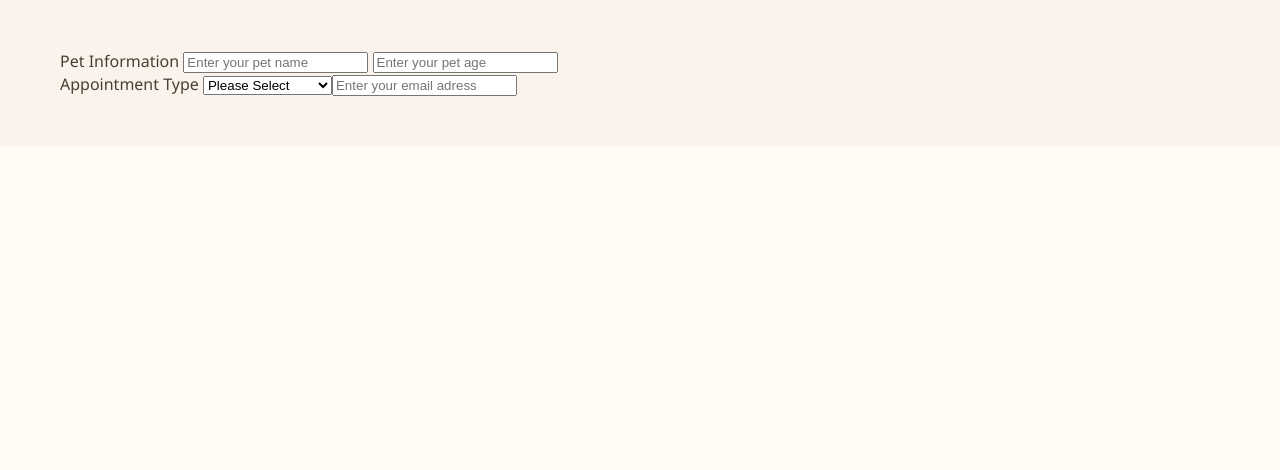
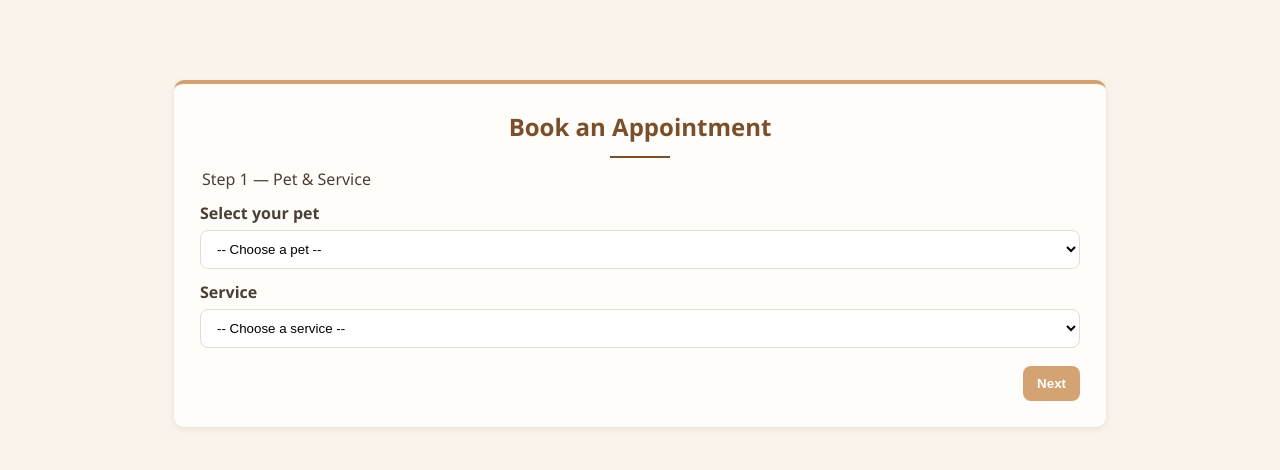
Before and after one commit to ivyyyyy2002-svg/Veterinary-Clinic-Appointment-System, a plain HTML site: page appointment.html in a window 1280 px wide. Drawn offline with Linux system fonts and the light colour scheme.

Commit message:
Implement multi-step appointment booking form with enhanced styles

```diff
--- a/appointment.html
+++ b/appointment.html
@@ -7,29 +7,89 @@
     <link rel="stylesheet" type="text/css" href="styles.css">
 </head>
 <body>
-    <!-- appointment form -->
-    <!-- only login clients can book appointments -->
+    <!-- appointment form (multi-step) -->
     <div class="content">
         <div class="appointment-form" id="appointment_form">
-            <form action="">
-                <div class="form-container">
-                    <label for="petinfo">Pet Information</label>
-                    <input placeholder="Enter your pet name" oninput="this.className = ''">
-                    <input placeholder="Enter your pet age"  oninput="this.className = ''">
+            <h2>Book an Appointment</h2>
+
+            <form id="multiStepForm" novalidate>
+            <!-- STEP 1 choose pets and service type -->
+            <fieldset class="step active" data-step="1">
+                <legend>Step 1 — Pet & Service</legend>
+
+                <label for="petSelect">Select your pet</label>
+                <select id="petSelect" name="pet" required>
+                <!-- this is only for testing -->
+                <option value="">-- Choose a pet --</option>
+                <option value="fluffy">Fluffy (Cat)</option>
+                <option value="buddy">Buddy (Dog)</option>
+                <option value="tweety">Tweety (Parrot)</option>
+                </select>
+
+                <label for="serviceSelect">Service</label>
+                <select id="serviceSelect" name="service" required>
+                <option value="">-- Choose a service --</option>
+                <option value="wellness">General Check-up</option>
+                <option value="vaccination">Vaccination</option>
+                <option value="illness">Illness Consultation</option>
+                <option value="surgery">Surgery</option>
+                <option value="dental">Dental Care</option>
+                </select>
+
+                <div class="step-actions">
+                <button type="button" class="btn btn-next">Next</button>
+                </div>
+            </fieldset>
+
+            <!-- STEP 2 choose doctor and apoointment date -->
+            <fieldset class="step" data-step="2">
+                <legend>Step 2 — Vet, Date & Time</legend>
+
+                <label for="vetSelect">Select veterinarian</label>
+                <select id="vetSelect" name="vet" required>
+                <option value="">-- Choose a veterinarian --</option>
+                <option value="dr_ivy">Dr. Ivy Li</option>
+                <option value="dr_ziqi">Dr. Ziqi Liu</option>
+                <option value="dr_guest">Dr. Guest</option>
+                </select>
+
+                <label for="dateInput">Appointment date</label>
+                <input id="dateInput" name="date" type="date" required>
+
+                <label for="timeSelect">Time slot</label>
+                <select id="timeSelect" name="time" required>
+                <option value="">-- Choose a time --</option>
+
+                <option value="09:00">09:00 AM</option>
+                <option value="10:00">10:00 AM</option>
+                <option value="11:00">11:00 AM</option>
+                <option value="13:00">01:00 PM</option>
+                <option value="14:00">02:00 PM</option>
+                <option value="15:00">03:00 PM</option>
+                </select>
+
+                <div class="step-actions">
+                <button type="button" class="btn btn-prev">Previous</button>
+                <button type="button" class="btn btn-next">Next</button>
+                </div>
+            </fieldset>
+
+            <!-- STEP 3 -->
+            <fieldset class="step" data-step="3">
+                <legend>Step 3 — Additional notes & Submit</legend>
+
+                <label for="notes">Additional notes (medical history, restrictions, etc.)</label>
+                <textarea id="notes" name="notes" rows="5" placeholder="Anything hospital should know..."></textarea>
+
+                <div class="summary" id="appointmentSummary">
+                <!-- JS will render a summary here before submit -->
                 </div>
 
-                <div class="form-container">
-                    <label for="appointment_type">Appointment Type</label>
-                    <select oninput="this.className = ''">
-                        <option value="" disabled selected>Please Select</option>
-                        <option value="illness_exam">Illness Exam</option></option>
-                        <option value="healthy_pet_exam">Healthy Pet Exam</option></option>
+                <div class="step-actions">
+                <button type="button" class="btn btn-prev">Previous</button>
+                <button type="submit" class="btn btn-submit">Submit Appointment</button>
                 </div>
-
-                <div class="form-container">Contact
-                    <input placeholder="Enter your email adress" oninput="this.className = ''">
-                </div>
-
+            </fieldset>
             </form>
         </div>
     </div>
--- a/styles.css
+++ b/styles.css
@@ -574,3 +574,97 @@ footer {
     color: #4a3f35;
     margin-left: 20px;
 }
+
+/*---------------------------------------------*/
+/* appointment section styles */
+/* Multi-step form styles */
+.appointment-form {
+  max-width: 880px;
+  margin: 30px auto;
+  background: #fffdf9;
+  padding: 26px;
+  border-radius: 10px;
+  border-top: 4px solid #d4a373;
+  box-shadow: 0 2px 6px rgba(0,0,0,0.08);
+}
+
+.appointment-form h2 {
+  margin-top: 0;
+  color: #7b4f2c;
+}
+
+.step {
+  display: none;
+  border: none;
+  padding: 0;
+  margin: 0;
+}
+
+.step.active {
+  display: block;
+}
+
+label {
+  display: block;
+  margin: 12px 0 6px;
+  color: #4a3f35;
+  font-weight: 600;
+}
+
+select, input[type="date"], textarea {
+  width: 100%;
+  padding: 10px 12px;
+  border-radius: 8px;
+  border: 1px solid #e6dccf;
+  background: #fff;
+  box-sizing: border-box;
+}
+
+select:invalid, input:invalid {
+  outline: none;
+}
+
+textarea {
+  resize: vertical;
+}
+
+.step-actions {
+  margin-top: 18px;
+  display: flex;
+  justify-content: flex-end;
+  gap: 12px;
+}
+
+.btn {
+  padding: 10px 14px;
+  border-radius: 8px;
+  border: none;
+  cursor: pointer;
+  background: #d4a373;
+  color: #fff;
+  font-weight: 700;
+}
+
+.btn:hover {
+  background: #b5894a;
+}
+
+.btn[disabled] {
+  opacity: 0.6;
+  cursor: not-allowed;
+}
+
+.btn-prev {
+  background: transparent;
+  color: #7b4f2c;
+  border: 1px solid #e6dccf;
+}
+
+.summary {
+  margin-top: 12px;
+  background: #fff8f0;
+  border: 1px dashed #e6dccf;
+  padding: 12px;
+  border-radius: 8px;
+  color: #4a3f35;
+}
```
